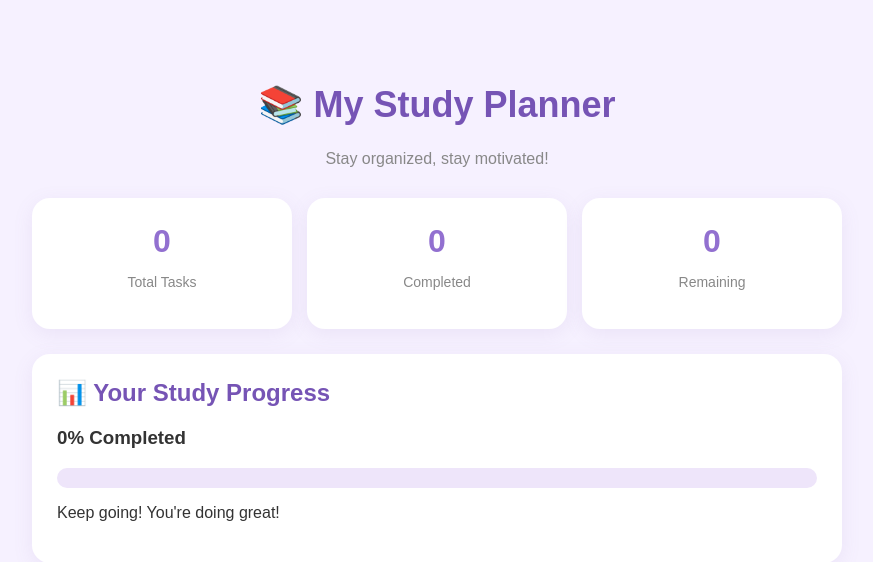
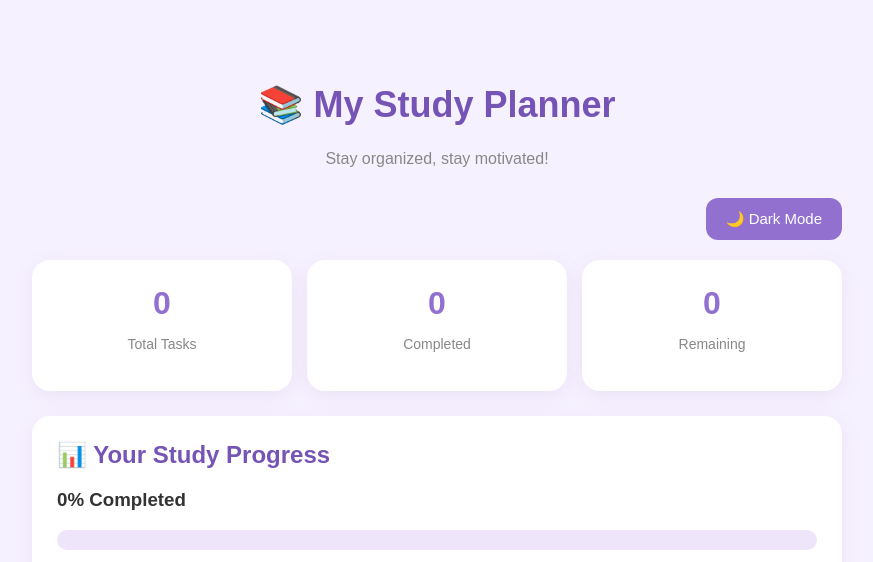
Before and after one commit to Sh1ny-y/study-planner, a Flask app: page / in a window 1280 px wide. Shown: the top 562 px of the page, without its empty margins (203-1076 px from the left). Run offline with Flask 3, Linux system fonts and the light colour scheme.

Commit message:
Add dark and light mode

```diff
--- a/static/script.js
+++ b/static/script.js
@@ -253,3 +253,42 @@ document.querySelectorAll(".filter-btn").forEach(button => {
 
 renderSubjects();
 renderTasks();
+
+/* Light and Dark Mode */
+
+const themeButton = document.getElementById("theme-toggle");
+
+function applyTheme(theme) {
+    const isDark = theme === "dark";
+
+    document.body.classList.toggle("dark-mode", isDark);
+
+    themeButton.textContent = isDark
+        ? "☀️ Light Mode"
+        : "🌙 Dark Mode";
+}
+
+let savedTheme = "light";
+
+try {
+    savedTheme = localStorage.getItem("studyPlannerTheme")
+        || "light";
+} catch {
+    // Use light mode if browser storage is unavailable.
+}
+
+applyTheme(savedTheme);
+
+themeButton.addEventListener("click", function() {
+    const newTheme = document.body.classList.contains("dark-mode")
+        ? "light"
+        : "dark";
+
+    applyTheme(newTheme);
+
+    try {
+        localStorage.setItem("studyPlannerTheme", newTheme);
+    } catch {
+        // Theme still changes for the current page.
+    }
+});
--- a/static/style.css
+++ b/static/style.css
@@ -285,3 +285,124 @@ footer {
 .task-info h3 {
     overflow-wrap: anywhere;
 }
+
+/* Theme toggle */
+
+.theme-container {
+    display: flex;
+    justify-content: flex-end;
+    margin-bottom: 20px;
+}
+
+.theme-toggle {
+    background: #9270d0;
+    color: white;
+    padding: 12px 20px;
+    border-radius: 12px;
+    cursor: pointer;
+}
+
+.theme-toggle:hover {
+    background: #7654b5;
+}
+
+/* Dark mode */
+
+body.dark-mode {
+    background: #171525;
+    color: #f5f0ff;
+}
+
+.dark-mode header h1,
+.dark-mode .card h2 {
+    color: #c7a9ff;
+}
+
+.dark-mode header p,
+.dark-mode .stat p,
+.dark-mode .task-info p,
+.dark-mode footer {
+    color: #bcb4d0;
+}
+
+.dark-mode .card,
+.dark-mode .stat {
+    background: #282338;
+    box-shadow: 0 5px 20px #00000025;
+}
+
+.dark-mode .stat h2 {
+    color: #c7a9ff;
+}
+
+.dark-mode input,
+.dark-mode select {
+    background: #363047;
+    color: #ffffff;
+    border: 1px solid #514761;
+    color-scheme: dark;
+}
+
+.dark-mode input::placeholder {
+    color: #bcb4d0;
+}
+
+.dark-mode .task {
+    background: #363047;
+}
+
+.dark-mode .task-info h3 {
+    color: #f5f0ff;
+}
+
+.dark-mode .task.done h3 {
+    color: #a9a0bb;
+}
+
+.dark-mode .progress-bar {
+    background: #413951;
+}
+
+.dark-mode .progress-fill {
+    background: #b99aef;
+}
+
+.dark-mode .subject-tag,
+.dark-mode .filter-btn {
+    background: #413951;
+    color: #e3d3ff;
+}
+
+.dark-mode .filter-btn.active {
+    background: #9270d0;
+    color: white;
+}
+
+.dark-mode .empty {
+    color: #bcb4d0;
+}
+
+.dark-mode .overdue {
+    background: #59313b;
+    color: #ffb6c1;
+}
+
+.dark-mode .today {
+    background: #594b2d;
+    color: #ffe09a;
+}
+
+.dark-mode .upcoming {
+    background: #293f59;
+    color: #b4d9ff;
+}
+
+.dark-mode .complete-btn {
+    background: #284b3c;
+    color: #b2f5ca;
+}
+
+.dark-mode .delete-btn {
+    background: #563039;
+    color: #ffb4c0;
+}
--- a/templates/index.html
+++ b/templates/index.html
@@ -16,6 +16,13 @@
         <h1>📚 My Study Planner</h1>
         <p>Stay organized, stay motivated!</p>
     </header>
+
+<div class="theme-container">
+    <button id="theme-toggle" class="theme-toggle"
+            type="button">
+        🌙 Dark Mode
+    </button>
+</div>
 
     <div class="stats">
         <div class="stat">
```
